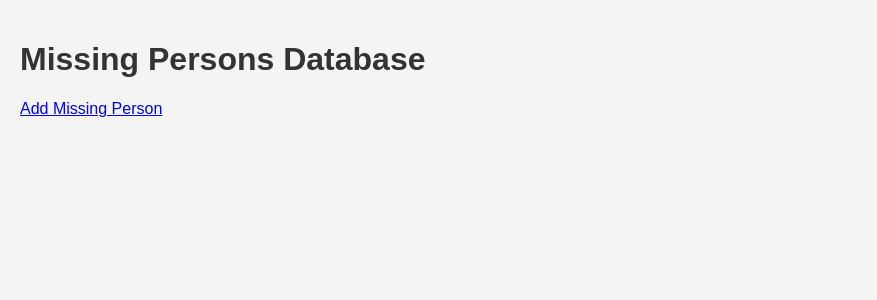
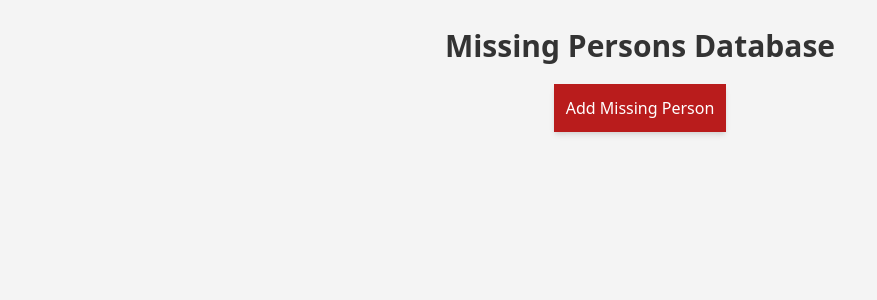
Before and after one commit to mutheujoy/MISSING-PERSONS-DATABASE-2024-KENYA-FINANCE-BILL-PROTESTS-, a Flask app: page / in a window 1280 px wide. Shown: the top 300 px of the page, without its empty margins (0-877 px from the left). Run offline with Flask 3, Linux system fonts and the light colour scheme.

Commit message:
updated frontend url style

```diff
--- a/app/Templates/templates/index.html
+++ b/app/Templates/templates/index.html
@@ -1,23 +1,66 @@
-<!doctype html>
+<!DOCTYPE html>
 <html lang="en">
   <head>
-    <meta charset="UTF-8">
+    <meta charset="UTF-8" />
     <title>Missing Persons Database</title>
-    <link rel="stylesheet" href="{{ url_for('static', filename='style.css') }}">
+    <link
+      rel="stylesheet"
+      href="{{ url_for('static', filename='style.css') }}"
+    />
+    <link
+      href="https://cdn.jsdelivr.net/npm/tailwindcss@2.2.19/dist/tailwind.min.css"
+      rel="stylesheet"
+    />
   </head>
   <body>
-    <h1>Missing Persons Database</h1>
-    <a href="{{ url_for('add_person') }}">Add Missing Person</a>
-    <ul>
+    <div class="my-2">
+      <h1 class="font-bold text-3xl text-center">Missing Persons Database</h1>
+    </div>
+    <div class="my-5 flex items-center justify-center">
+      <a class="bg-red-700 shadow-md text-white p-3 hover:bg-red-800 hover:shadow-lg" href="{{ url_for('add_person') }}"
+        >Add Missing Person</a
+      >
+    </div>
+    <div class="my-2">
+        <ul class="flex flex-wrap mx-4 ">
             {% for person in persons %}
-        <li>
-            <h2>{{ person.name }} ({{ person.age }})</h2>
-            <img src="{{ person.photo_url }}" alt="{{ person.name }}" width="100">
-            <p>Occupation: {{ person.occupation }}</p>
-            <p>Last Known Location: {{ person.last_known_location }}</p>
-            <p>Contact Info: {{ person.contact_info }}</p>
+            <li class="w-full md:w-6/12 shadow-none bg-transparent lg:w-3/12 mb-6 px-4">
+                <div class="flex flex-col items-center bg-white rounded-2xl shadow-lg p-4 transition-transform transform hover:scale-105 duration-300">
+                    <!-- Avatar -->
+                    <img class="rounded-full w-24 h-24 object-cover mb-4" src="{{ person.photo_url }}" alt="{{ person.name }}">
+
+                    <!-- Details -->
+                    <div class="text-center">
+                        <!-- Name -->
+                        <h2 class="text-gray-900 text-xl font-bold mb-1">
+                            {{ person.name }}
+                        </h2>
+
+                        <!-- Age -->
+                        <p class="text-gray-700 text-base mb-2">
+                            Age: {{ person.age }}
+                        </p>
+
+                        <!-- Occupation -->
+                        <p class="text-gray-600 mb-2">
+                            Occupation: {{ person.occupation }}
+                        </p>
+
+                        <!-- Last Known Location -->
+                        <p class="text-gray-600 mb-2">
+                            Last Known Location: {{ person.last_known_location }}
+                        </p>
+
+                        <!-- Contact Info -->
+                        <p class="text-gray-600 mb-2">
+                            Contact Info: {{ person.contact_info }}
+                        </p>
+                    </div>
+                </div>
             </li>
             {% endfor %}
         </ul>
+
+    </div>
   </body>
 </html>
--- a/app/static/style.css
+++ b/app/static/style.css
@@ -1,5 +1,7 @@
+@import url("https://fonts.googleapis.com/css2?family=Inter:wght@400;500;600;700&display=swap");
+
 body {
-    font-family: Arial, sans-serif;
+  font-family: "Inter", sans-serif;
   margin: 0;
   padding: 20px;
   background-color: #f4f4f4;
```
Also changed, not shown: 4 other files. Lines whose indentation alone changed are shown as unchanged.
